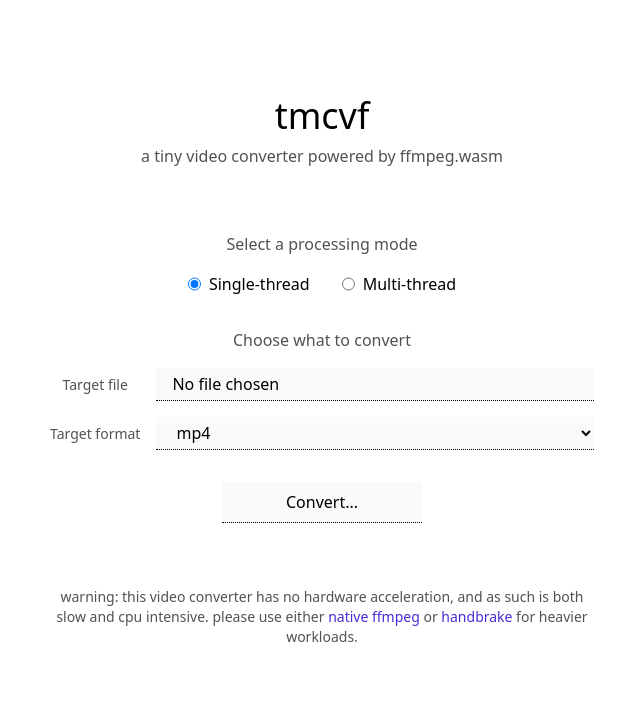
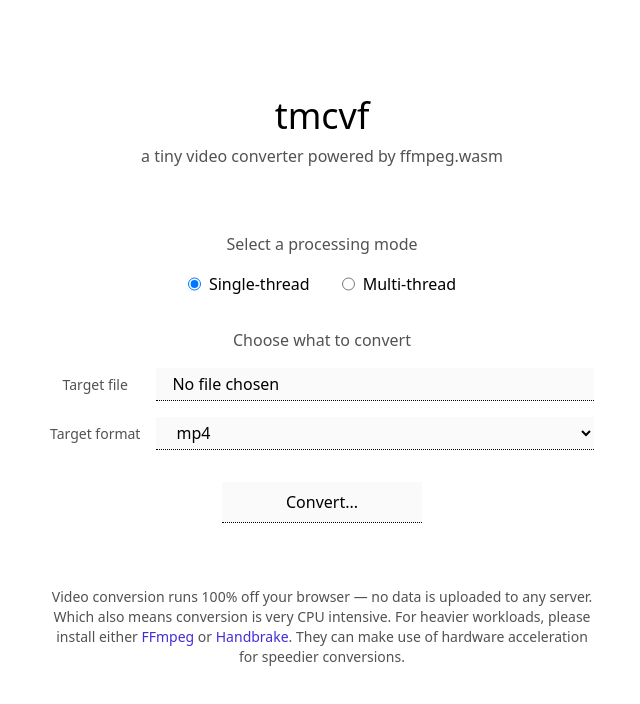
Before and after one commit to ext4cats/tmcvf, a React (Vite) app: page / in a window 1280 px wide. Shown: the top 704 px of the page, without its empty margins (318-958 px from the left). Built offline with nearby package versions, Linux system fonts and the light colour scheme.

Commit message:
update footer

```diff
--- a/src/app.tsx
+++ b/src/app.tsx
@@ -31,17 +31,18 @@ export default function App() {
           />
         )}
       </main>
-      <footer>
-        <p className="text-sm text-neutral-600">
-          warning: this video converter has no hardware acceleration, and as
-          such is both slow and cpu intensive. please use either{' '}
+      <footer className="text-sm text-neutral-600">
+        <p>
+          Video conversion runs 100% off your browser — no data is uploaded to
+          any server. Which also means conversion is very CPU intensive. For
+          heavier workloads, please install either{' '}
           <a
             className="text-indigo-700 hover:underline"
             href="https://www.ffmpeg.org/download.html"
             target="_blank"
             rel="noreferrer"
           >
-            native ffmpeg
+            FFmpeg
           </a>{' '}
           or{' '}
           <a
@@ -50,9 +51,9 @@ export default function App() {
             target="_blank"
             rel="noreferrer"
           >
-            handbrake
-          </a>{' '}
-          for heavier workloads.
+            Handbrake
+          </a>
+          . They can make use of hardware acceleration for speedier conversions.
         </p>
       </footer>
     </div>
```
